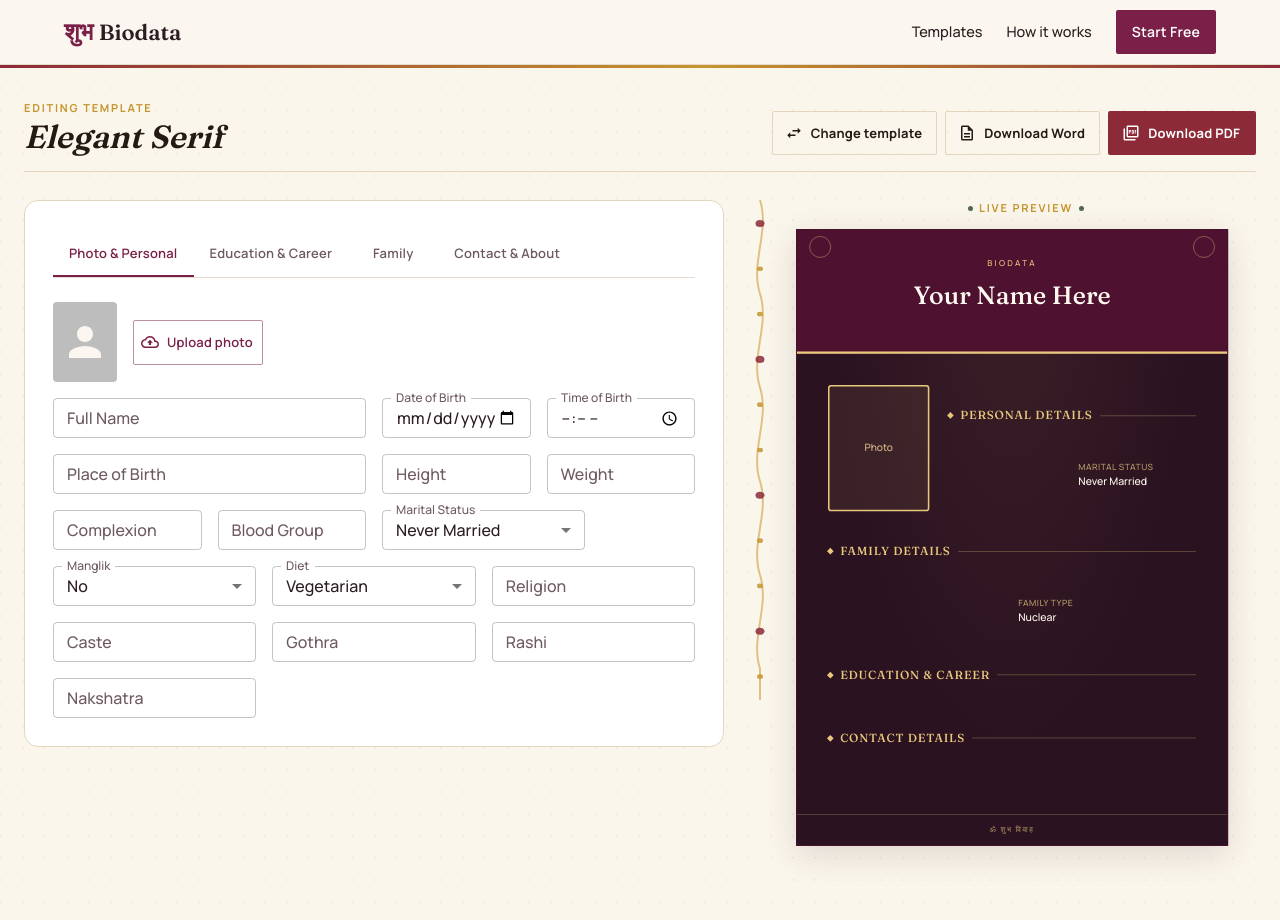
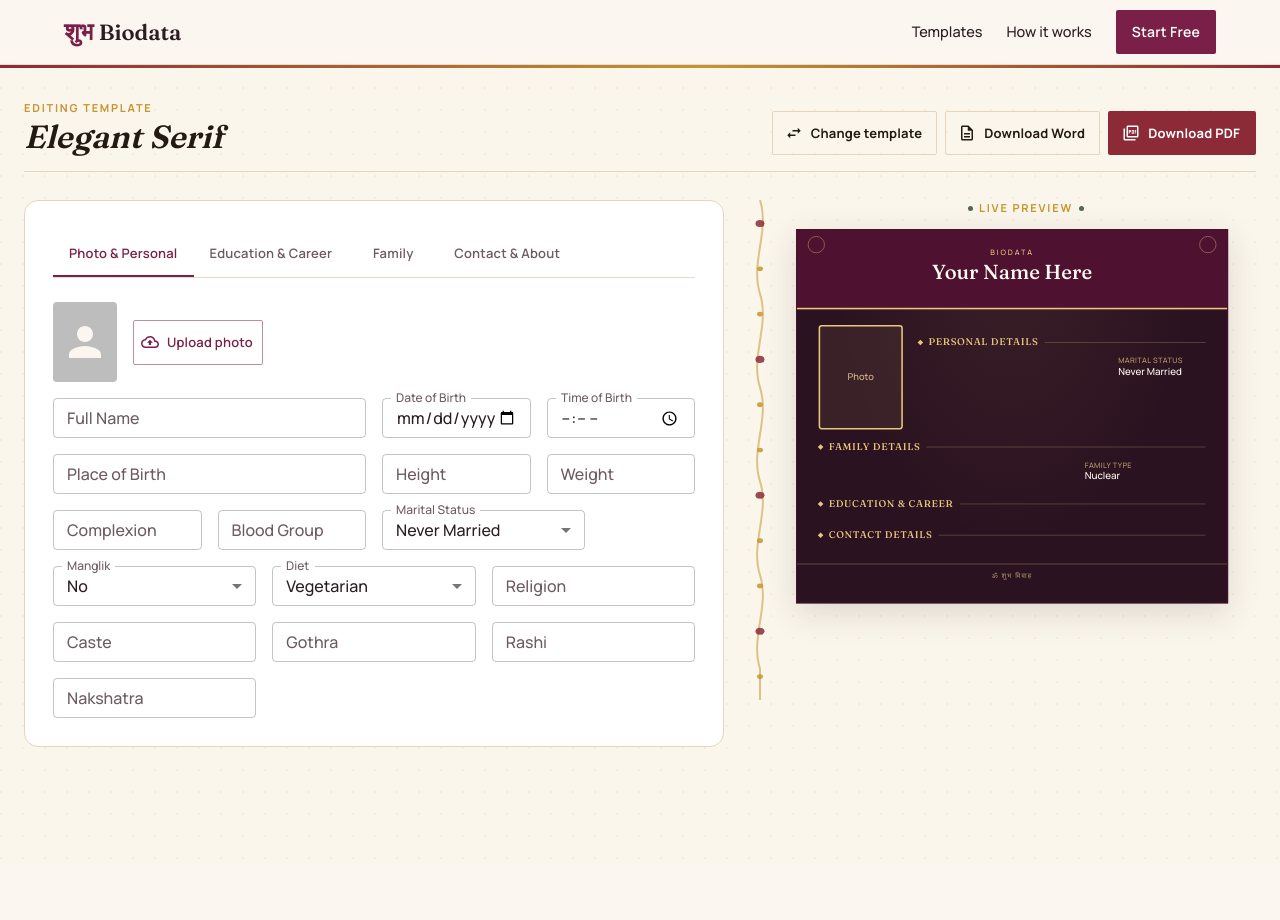
Before and after one commit to Ranjeet-lohar/Shubh-Biodata, a Next.js app: page /editor/elegant-serif in a window 1280 px wide. Shown: the top 920 px of the page. After the commit the page ends 865 px from the top, so only its background shows below. Built offline with nearby package versions, Linux system fonts and the light colour scheme.

Commit message:
code update

```diff
--- a/src/components/previews/ElegantTemplate.tsx
+++ b/src/components/previews/ElegantTemplate.tsx
@@ -3,38 +3,48 @@
 import { Box, Typography, Avatar, Grid } from "@mui/material";
 import { BiodataFormData } from "@/lib/types";
 
+// ---- Palette (unchanged mood, slightly deeper contrast for print) ------
+const BG = "#2B1220";
+const PANEL = "#4E1230";
+const GOLD = "#E7C77C";
+const GOLD_DIM = "#B69B6B";
+const CREAM = "#FFF9F0";
+
+// Compact field: label + value share a line where possible instead of
+// stacking, and vertical margins are cut roughly in half from the previous
+// version — this is most of where the page-height savings come from.
 function Field({ label, value }: { label: string; value?: string | null }) {
   if (!value) return null;
   return (
-    <Box sx={{ mb: 1.1, breakInside: "avoid" }}>
+    <Box sx={{ mb: 0.55, breakInside: "avoid" }}>
       <Typography
         component="span"
-        sx={{ fontSize: 11, color: "#B69B6B", display: "block", letterSpacing: 0.6, textTransform: "uppercase" }}
+        sx={{ fontSize: 9.5, color: GOLD_DIM, display: "block", letterSpacing: 0.5, textTransform: "uppercase", lineHeight: 1.3 }}
       >
         {label}
       </Typography>
-      <Typography sx={{ fontSize: 13.5, color: "#FFF9F0", fontWeight: 500 }}>{value}</Typography>
+      <Typography sx={{ fontSize: 12.5, color: CREAM, fontWeight: 500, lineHeight: 1.35 }}>{value}</Typography>
     </Box>
   );
 }
 
 function SectionTitle({ children }: { children: React.ReactNode }) {
   return (
-    <Box sx={{ display: "flex", alignItems: "center", gap: 1.2, mb: 1.8, mt: 3.5, breakAfter: "avoid" }}>
-      <Box sx={{ width: 6, height: 6, transform: "rotate(45deg)", bgcolor: "#E7C77C", flexShrink: 0 }} />
+    <Box sx={{ display: "flex", alignItems: "center", gap: 1, mb: 1, mt: 1.6, breakAfter: "avoid" }}>
+      <Box sx={{ width: 5, height: 5, transform: "rotate(45deg)", bgcolor: GOLD, flexShrink: 0 }} />
       <Typography
         sx={{
           fontFamily: "var(--font-display)",
-          fontSize: 15,
-          letterSpacing: 1,
+          fontSize: 12.5,
+          letterSpacing: 0.8,
           textTransform: "uppercase",
-          color: "#E7C77C",
+          color: GOLD,
           whiteSpace: "nowrap",
         }}
       >
         {children}
       </Typography>
-      <Box sx={{ flex: 1, height: "1px", bgcolor: "rgba(231,199,124,0.35)" }} />
+      <Box sx={{ flex: 1, height: "1px", bgcolor: "rgba(231,199,124,0.3)" }} />
     </Box>
   );
 }
@@ -46,78 +56,76 @@ export default function RoyalTemplate({ data }: { data: BiodataFormData }) {
   return (
     <Box
       sx={{
-        bgcolor: "#2B1220",
+        bgcolor: BG,
         backgroundImage: "radial-gradient(ellipse at top, rgba(231,199,124,0.08), transparent 60%)",
-        border: "1px solid #4E1230",
-        p: 0,
+        border: `1px solid ${PANEL}`,
         fontFamily: "var(--font-body)",
         minHeight: 480,
-        color: "#FFF9F0",
+        color: CREAM,
         overflow: "hidden",
+        // --- Print: pinned to exactly one A4 page -----------------------
+        // Fixed height (not minHeight) + hidden overflow is what actually
+        // prevents a second blank page — a couple of extra millimetres of
+        // content used to be enough to spill over before.
         "@media print": {
-          bgcolor: "#2B1220 !important",
+          bgcolor: `${BG} !important`,
           WebkitPrintColorAdjust: "exact",
           printColorAdjust: "exact",
           border: "none",
           boxShadow: "none",
           width: "210mm",
-          minHeight: "297mm",
+          height: "297mm",
+          overflow: "hidden",
         },
       }}
     >
-      {/* Canopy header */}
+      {/* Header */}
       <Box
         sx={{
-          bgcolor: "#4E1230",
-          borderBottom: "3px solid #E7C77C",
+          bgcolor: PANEL,
+          borderBottom: `2px solid ${GOLD}`,
           textAlign: "center",
-          py: { xs: 3.5, sm: 4.5 },
+          py: { xs: 2.25, sm: 2.75 },
           px: 3,
           position: "relative",
           "&::before, &::after": {
             content: '""',
             position: "absolute",
             top: 8,
-            width: 28,
-            height: 28,
-            border: "1px solid #E7C77C",
+            width: 22,
+            height: 22,
+            border: `1px solid ${GOLD}`,
             borderRadius: "50%",
             opacity: 0.5,
           },
-          "&::before": { left: 16 },
-          "&::after": { right: 16 },
+          "&::before": { left: 14 },
+          "&::after": { right: 14 },
         }}
       >
-        <Typography sx={{ fontSize: 10.5, letterSpacing: 3, color: "#E7C77C", textTransform: "uppercase", mb: 1 }}>
+        <Typography sx={{ fontSize: 9.5, letterSpacing: 2.5, color: GOLD, textTransform: "uppercase", mb: 0.5 }}>
           Biodata
         </Typography>
-        <Typography
-          sx={{
-            fontFamily: "var(--font-display)",
-            fontSize: { xs: 24, sm: 32 },
-            color: "#FFF9F0",
-          }}
-        >
+        <Typography sx={{ fontFamily: "var(--font-display)", fontSize: { xs: 21, sm: 26 }, color: CREAM, lineHeight: 1.15 }}>
           {name}
         </Typography>
-        <Box sx={{ height: 1, width: 90, bgcolor: "#E7C77C", mx: "auto", mt: 1.5, mb: 1.2, opacity: 0.6 }} />
-        {tagline && <Typography sx={{ fontSize: 12.5, color: "#D8B98A", letterSpacing: 0.5 }}>{tagline}</Typography>}
+        <Box sx={{ height: 1, width: 70, bgcolor: GOLD, mx: "auto", mt: 1, mb: 0.9, opacity: 0.6 }} />
+        {tagline && <Typography sx={{ fontSize: 11.5, color: "#D8B98A", letterSpacing: 0.4 }}>{tagline}</Typography>}
       </Box>
 
-      <Box sx={{ p: { xs: 3, sm: 5 } }}>
-        {/* Photo + Personal */}
-        <Box sx={{ display: "flex", gap: 3, flexDirection: { xs: "column", sm: "row" } }}>
-          <Box sx={{ width: { xs: "100%", sm: 130 }, flexShrink: 0, display: "flex", justifyContent: { xs: "center", sm: "flex-start" } }}>
+      <Box sx={{ px: { xs: 2.5, sm: 3.5 }, py: { xs: 2, sm: 2.5 } }}>
+        {/* Photo + Personal, side by side */}
+        <Box sx={{ display: "flex", gap: 2.5, flexDirection: { xs: "column", sm: "row" } }}>
+          <Box sx={{ width: { xs: "100%", sm: 108 }, flexShrink: 0, display: "flex", justifyContent: { xs: "center", sm: "flex-start" } }}>
             <Avatar
               src={data.photoDataUrl || undefined}
               variant="rounded"
               sx={{
-                width: 130,
-                height: 162,
+                width: 108,
+                height: 134,
                 bgcolor: "rgba(231,199,124,0.08)",
                 borderRadius: 1,
-                border: "2px solid #E7C77C",
-                fontSize: 13,
+                border: `2px solid ${GOLD}`,
+                fontSize: 12,
                 color: "#D8B98A",
               }}
             >
@@ -127,57 +135,57 @@ export default function RoyalTemplate({ data }: { data: BiodataFormData }) {
 
           <Box sx={{ flex: 1 }}>
             <SectionTitle>Personal Details</SectionTitle>
-            <Grid container spacing={2}>
-              <Grid item xs={6}><Field label="Date of Birth" value={data.personal.dob} /></Grid>
-              <Grid item xs={6}><Field label="Time of Birth" value={data.personal.timeOfBirth} /></Grid>
-              <Grid item xs={6}><Field label="Place of Birth" value={data.personal.placeOfBirth} /></Grid>
-              <Grid item xs={6}><Field label="Height" value={data.personal.height} /></Grid>
-              <Grid item xs={6}><Field label="Complexion" value={data.personal.complexion} /></Grid>
-              <Grid item xs={6}><Field label="Marital Status" value={data.personal.maritalStatus} /></Grid>
-              <Grid item xs={6}><Field label="Religion" value={data.personal.religion} /></Grid>
-              <Grid item xs={6}><Field label="Caste / Gothra" value={[data.personal.caste, data.personal.gothra].filter(Boolean).join(" / ")} /></Grid>
-              <Grid item xs={6}><Field label="Rashi" value={data.personal.rashi} /></Grid>
-              <Grid item xs={6}><Field label="Nakshatra" value={data.personal.nakshatra} /></Grid>
+            <Grid container columnSpacing={2} rowSpacing={0}>
+              <Grid item xs={4}><Field label="Date of Birth" value={data.personal.dob} /></Grid>
+              <Grid item xs={4}><Field label="Time of Birth" value={data.personal.timeOfBirth} /></Grid>
+              <Grid item xs={4}><Field label="Place of Birth" value={data.personal.placeOfBirth} /></Grid>
+              <Grid item xs={4}><Field label="Height" value={data.personal.height} /></Grid>
+              <Grid item xs={4}><Field label="Complexion" value={data.personal.complexion} /></Grid>
+              <Grid item xs={4}><Field label="Marital Status" value={data.personal.maritalStatus} /></Grid>
+              <Grid item xs={4}><Field label="Religion" value={data.personal.religion} /></Grid>
+              <Grid item xs={4}><Field label="Caste / Gothra" value={[data.personal.caste, data.personal.gothra].filter(Boolean).join(" / ")} /></Grid>
+              <Grid item xs={4}><Field label="Rashi" value={data.personal.rashi} /></Grid>
+              <Grid item xs={4}><Field label="Nakshatra" value={data.personal.nakshatra} /></Grid>
             </Grid>
           </Box>
         </Box>
 
         {/* Family */}
         <SectionTitle>Family Details</SectionTitle>
-        <Grid container spacing={2}>
-          <Grid item xs={6}><Field label="Father's Name" value={data.family?.fatherName} /></Grid>
-          <Grid item xs={6}><Field label="Father's Occupation" value={data.family?.fatherOccupation} /></Grid>
-          <Grid item xs={6}><Field label="Mother's Name" value={data.family?.motherName} /></Grid>
-          <Grid item xs={6}><Field label="Mother's Occupation" value={data.family?.motherOccupation} /></Grid>
-          <Grid item xs={6}><Field label="Siblings" value={data.family?.siblings} /></Grid>
-          <Grid item xs={6}><Field label="Family Type" value={data.family?.familyType} /></Grid>
-          <Grid item xs={6}><Field label="Family Status" value={data.family?.familyStatus} /></Grid>
-          <Grid item xs={6}><Field label="Native Place" value={data.family?.nativePlace} /></Grid>
+        <Grid container columnSpacing={2} rowSpacing={0}>
+          <Grid item xs={4}><Field label="Father's Name" value={data.family?.fatherName} /></Grid>
+          <Grid item xs={4}><Field label="Father's Occupation" value={data.family?.fatherOccupation} /></Grid>
+          <Grid item xs={4}><Field label="Mother's Name" value={data.family?.motherName} /></Grid>
+          <Grid item xs={4}><Field label="Mother's Occupation" value={data.family?.motherOccupation} /></Grid>
+          <Grid item xs={4}><Field label="Siblings" value={data.family?.siblings} /></Grid>
+          <Grid item xs={4}><Field label="Family Type" value={data.family?.familyType} /></Grid>
+          <Grid item xs={4}><Field label="Family Status" value={data.family?.familyStatus} /></Grid>
+          <Grid item xs={4}><Field label="Native Place" value={data.family?.nativePlace} /></Grid>
         </Grid>
 
         {/* Education & Career */}
-        <SectionTitle>Education & Career</SectionTitle>
-        <Grid container spacing={2}>
-          <Grid item xs={6}><Field label="Qualification" value={data.education.qualification} /></Grid>
-          <Grid item xs={6}><Field label="Occupation" value={data.education.occupation} /></Grid>
-          <Grid item xs={6}><Field label="Company / Organization" value={data.education?.company} /></Grid>
-          <Grid item xs={6}><Field label="Annual Income" value={data.education?.income} /></Grid>
+        <SectionTitle>Education &amp; Career</SectionTitle>
+        <Grid container columnSpacing={2} rowSpacing={0}>
+          <Grid item xs={4}><Field label="Qualification" value={data.education.qualification} /></Grid>
+          <Grid item xs={4}><Field label="Occupation" value={data.education.occupation} /></Grid>
+          <Grid item xs={4}><Field label="Company / Organization" value={data.education?.company} /></Grid>
+          <Grid item xs={4}><Field label="Annual Income" value={data.education?.income} /></Grid>
         </Grid>
 
         {/* Contact */}
         <SectionTitle>Contact Details</SectionTitle>
-        <Grid container spacing={2}>
-          <Grid item xs={6}><Field label="Mobile" value={data.contact.phone || data.contact.mobile} /></Grid>
-          <Grid item xs={6}><Field label="Email" value={data.contact?.email} /></Grid>
-          <Grid item xs={12}><Field label="Address" value={data.contact?.address} /></Grid>
-          <Grid item xs={6}><Field label="City" value={data.contact?.city} /></Grid>
-          <Grid item xs={6}><Field label="State" value={data.contact?.state} /></Grid>
+        <Grid container columnSpacing={2} rowSpacing={0}>
+          <Grid item xs={4}><Field label="Mobile" value={data.contact.phone || data.contact.mobile} /></Grid>
+          <Grid item xs={4}><Field label="Email" value={data.contact?.email} /></Grid>
+          <Grid item xs={4}><Field label="City" value={data.contact?.city} /></Grid>
+          <Grid item xs={4}><Field label="State" value={data.contact?.state} /></Grid>
+          <Grid item xs={8}><Field label="Address" value={data.contact?.address} /></Grid>
         </Grid>
 
         {data.about && (
           <>
             <SectionTitle>About</SectionTitle>
-            <Typography sx={{ fontSize: 13.25, color: "#FFF9F0", lineHeight: 1.7, opacity: 0.9 }}>
+            <Typography sx={{ fontSize: 12, color: CREAM, lineHeight: 1.5, opacity: 0.9 }}>
               {data.about}
             </Typography>
           </>
@@ -185,8 +193,8 @@ export default function RoyalTemplate({ data }: { data: BiodataFormData }) {
       </Box>
 
       {/* Footer rule */}
-      <Box sx={{ borderTop: "1px solid rgba(231,199,124,0.3)", py: 1.5, textAlign: "center" }}>
-        <Typography sx={{ fontSize: 9.5, letterSpacing: 2, color: "#B69B6B", textTransform: "uppercase" }}>
+      <Box sx={{ borderTop: "1px solid rgba(231,199,124,0.3)", py: 0.9, textAlign: "center" }}>
+        <Typography sx={{ fontSize: 9, letterSpacing: 1.6, color: GOLD_DIM, textTransform: "uppercase" }}>
           ॐ शुभ विवाह
         </Typography>
       </Box>
--- a/src/components/previews/ModernTemplate.tsx
+++ b/src/components/previews/ModernTemplate.tsx
@@ -3,32 +3,50 @@
 import { Box, Typography, Avatar } from "@mui/material";
 import { BiodataFormData } from "@/lib/types";
 
-// ---- Design tokens (shared with the editor shell + MinimalTemplate) ------
-const INK = "#241A14";
-const GOLD = "#C6952F";
-const GOLD_SOFT = "#E7D3A6";
-const LINE = "#EFE7DA";
+// ---- Design tokens ---------------------------------------------------
+// A different palette/mood from ModernTemplate on purpose: deep emerald +
+// antique gold on warm ivory, Art-Deco symmetry instead of a sidebar split.
+const INK = "#16302B";
+const GOLD = "#B8923F";
+const GOLD_DEEP = "#8C6B26";
+const IVORY = "#FBF6EC";
+const LINE = "#E3D6B8";
 
-// Each field is its own label-then-value block. Because label and value each
-// get the full column width on their own line, a long value just wraps
-// within itself — it can never squeeze into a narrow leftover flex slot the
-// way it did in the old 3-column row, which is what caused the crowding.
 function Item({ label, value }: { label: string; value: string }) {
   if (!value) return null;
   return (
-    <Box sx={{ py: 0.9, borderBottom: `1px solid ${LINE}` }}>
-      <Typography sx={{ fontSize: 10.5, fontWeight: 700, letterSpacing: "0.08em", textTransform: "uppercase", color: "#A9967A" }}>
+    <Box sx={{ py: 0.85 }}>
+      <Typography
+        sx={{
+          fontSize: 10,
+          fontWeight: 700,
+          letterSpacing: "0.14em",
+          textTransform: "uppercase",
+          color: GOLD_DEEP,
+        }}
+      >
         {label}
       </Typography>
-      <Typography sx={{ fontSize: 13.5, fontWeight: 600, color: INK, lineHeight: 1.45, mt: 0.25 }}>{value}</Typography>
+      <Typography sx={{ fontSize: 13.5, fontWeight: 600, color: INK, lineHeight: 1.45, mt: 0.2 }}>
+        {value}
+      </Typography>
     </Box>
   );
 }
 
 function SectionHeading({ children }: { children: React.ReactNode }) {
   return (
-    <Box sx={{ display: "flex", alignItems: "baseline", gap: 1.25, mb: 0.5 }}>
-      <Typography sx={{ fontSize: 11, fontWeight: 700, letterSpacing: "0.14em", textTransform: "uppercase", color: GOLD, whiteSpace: "nowrap" }}>
+    <Box sx={{ display: "flex", alignItems: "center", gap: 1, mb: 1 }}>
+      <Box sx={{ width: 5, height: 5, bgcolor: GOLD, transform: "rotate(45deg)" }} />
+      <Typography
+        sx={{
+          fontSize: 11,
+          fontWeight: 700,
+          letterSpacing: "0.18em",
+          textTransform: "uppercase",
+          color: GOLD_DEEP,
+        }}
+      >
         {children}
       </Typography>
       <Box sx={{ flex: 1, height: "1px", bgcolor: LINE }} />
@@ -36,50 +54,33 @@ function SectionHeading({ children }: { children: React.ReactNode }) {
   );
 }
 
-// A single slanted accent shape in the sidebar corner — the one geometric
-// gesture in an otherwise plain panel, standing in for the ornament every
-// other template in the set gets somewhere.
-function AccentWedge() {
+// A row of small diamonds, used above/below the header as the recurring
+// Art-Deco motif instead of a single ornament in one corner.
+function DiamondRule() {
   return (
-    <Box
-      sx={{
-        position: "absolute",
-        top: 0,
-        right: 0,
-        width: 90,
-        height: 90,
-        overflow: "hidden",
-        pointerEvents: "none",
-      }}
-    >
-      <Box
-        sx={{
-          position: "absolute",
-          top: -45,
-          right: -45,
-          width: 90,
-          height: 90,
-          bgcolor: GOLD,
-          opacity: 0.16,
-          transform: "rotate(45deg)",
-        }}
-      />
+    <Box sx={{ display: "flex", justifyContent: "center", gap: 1.1, my: 1.5 }}>
+      {Array.from({ length: 7 }).map((_, i) => (
+        <Box
+          key={i}
+          sx={{
+            width: i === 3 ? 8 : 5,
+            height: i === 3 ? 8 : 5,
+            bgcolor: i === 3 ? GOLD : GOLD_SOFT_COLOR(i),
+            transform: "rotate(45deg)",
+          }}
+        />
+      ))}
     </Box>
   );
 }
 
-export default function ModernTemplate({
-  data,
-  variant = "slate",
-}: {
-  data: BiodataFormData;
-  variant?: "slate" | "teal";
-}) {
-  // Two dark options within the shared palette, rather than an unrelated
-  // green/teal accent — keeps this template feeling like the same product
-  // as the editor and the Minimal template.
-  const dark = variant === "slate" ? "#3B141C" : "#1F332B";
+function GOLD_SOFT_COLOR(i: number) {
+  // fades outward from the centre diamond
+  const distance = Math.abs(i - 3);
+  return distance === 1 ? GOLD : "#D8C48F";
+}
 
+export default function DecoTemplate({ data }: { data: BiodataFormData }) {
   const personalItems: [string, string][] = [
     ["Date of Birth", data.personal.dob],
     ["Place of Birth", data.personal.placeOfBirth],
@@ -100,54 +101,97 @@ export default function ModernTemplate({
   return (
     <Box
       sx={{
-        display: "flex",
-        bgcolor: "#fff",
+        bgcolor: IVORY,
         fontFamily: "var(--font-body)",
         minHeight: 500,
         border: `1px solid ${LINE}`,
-        borderRadius: "14px",
-        boxShadow: `0 18px 44px ${INK}14`,
+        borderRadius: "4px",
+        boxShadow: `0 18px 44px ${INK}1A`,
         overflow: "hidden",
+        position: "relative",
       }}
     >
-      <Box sx={{ position: "relative", width: "34%", bgcolor: dark, color: "#fff", p: 3, display: "flex", flexDirection: "column" }}>
-        <AccentWedge />
-        <Box sx={{ p: "3px", borderRadius: "10px", border: `1px solid rgba(255,255,255,0.25)`, mb: 2, alignSelf: "flex-start", width: "100%", position: "relative" }}>
+      {/* Outer deco frame — a second inset border is the signature device */}
+      <Box
+        sx={{
+          position: "absolute",
+          inset: 10,
+          border: `1px solid ${LINE}`,
+          pointerEvents: "none",
+        }}
+      />
+
+      <Box sx={{ position: "relative", px: 4, pt: 4, pb: 3.5, textAlign: "center" }}>
+        <Box
+          sx={{
+            width: 108,
+            height: 108,
+            mx: "auto",
+            p: "5px",
+            borderRadius: "50%",
+            border: `2px solid ${GOLD}`,
+            outline: `1px solid ${LINE}`,
+            outlineOffset: "4px",
+          }}
+        >
           <Avatar
             src={data.photoDataUrl || undefined}
-            variant="rounded"
-            sx={{ width: "100%", height: 160, bgcolor: "rgba(255,255,255,0.08)", borderRadius: "8px" }}
+            sx={{ width: "100%", height: "100%", bgcolor: `${INK}0D`, color: INK }}
           >
             Photo
           </Avatar>
         </Box>
+
         <Typography
-          sx={{ fontFamily: "var(--font-display)", fontStyle: "italic", fontWeight: 600, color: "#fff", fontSize: 27, lineHeight: 1.16, position: "relative" }}
+          sx={{
+            fontFamily: "var(--font-display)",
+            fontWeight: 700,
+            color: INK,
+            fontSize: 26,
+            letterSpacing: "0.03em",
+            mt: 2,
+          }}
         >
           {data.personal.fullName || "Your Name Here"}
         </Typography>
-        <Box sx={{ width: 40, height: 2, bgcolor: GOLD, my: 1.5 }} />
-        <Typography sx={{ fontSize: 12.5, color: "rgba(255,255,255,0.75)", letterSpacing: "0.02em" }}>
-          {[data.education.occupation, data.contact.city].filter(Boolean).join("   ·   ") || "Occupation   ·   City"}
+
+        <DiamondRule />
+
+        <Typography sx={{ fontSize: 12.5, color: GOLD_DEEP, letterSpacing: "0.06em" }}>
+          {[data.education.occupation, data.contact.city].filter(Boolean).join("   •   ") ||
+            "Occupation   •   City"}
         </Typography>
 
-        <Box sx={{ mt: "auto", pt: 3, borderTop: "1px solid rgba(255,255,255,0.14)" }}>
-          <Typography sx={{ fontSize: 10.5, color: GOLD, letterSpacing: "0.14em", fontWeight: 700, mb: 0.75 }}>
-            CONTACT
-          </Typography>
-          <Typography sx={{ fontSize: 12, color: "rgba(255,255,255,0.85)", py: 0.15 }}>{data.contact.phone}</Typography>
-          <Typography sx={{ fontSize: 12, color: "rgba(255,255,255,0.85)", py: 0.15 }}>{data.contact.email}</Typography>
-        </Box>
-      </Box>
-
-      <Box sx={{ width: "66%", p: 3.5 }}>
         {data.about && (
-          <Typography sx={{ fontSize: 13, fontStyle: "italic", color: "#6B5D4E", mb: 2.5, lineHeight: 1.6 }}>
+          <Typography
+            sx={{
+              fontSize: 13,
+              fontStyle: "italic",
+              color: "#5B5142",
+              mt: 2,
+              lineHeight: 1.6,
+              maxWidth: 440,
+              mx: "auto",
+            }}
+          >
             &ldquo;{data.about}&rdquo;
           </Typography>
         )}
+      </Box>
+
+      <Box sx={{ position: "relative", px: 4, pb: 4 }}>
         <Box sx={{ display: "grid", gridTemplateColumns: "1fr 1fr", columnGap: 4, position: "relative" }}>
-          <Box sx={{ position: "absolute", left: "50%", top: 0, bottom: 0, width: "1px", bgcolor: LINE, display: { xs: "none", sm: "block" } }} />
+          <Box
+            sx={{
+              position: "absolute",
+              left: "50%",
+              top: 4,
+              bottom: 4,
+              width: "1px",
+              bgcolor: LINE,
+              display: { xs: "none", sm: "block" },
+            }}
+          />
           <Box>
             <SectionHeading>Personal</SectionHeading>
             {personalItems.map(([label, value]) => (
@@ -161,6 +205,23 @@ export default function ModernTemplate({
             ))}
           </Box>
         </Box>
+
+        <Box
+          sx={{
+            mt: 3,
+            pt: 2,
+            borderTop: `1px solid ${LINE}`,
+            display: "flex",
+            justifyContent: "center",
+            gap: 3,
+          }}
+        >
+          <Typography sx={{ fontSize: 12, color: INK }}>{data.contact.phone}</Typography>
+          {data.contact.phone && data.contact.email && (
+            <Box sx={{ width: 4, height: 4, bgcolor: GOLD, transform: "rotate(45deg)", alignSelf: "center" }} />
+          )}
+          <Typography sx={{ fontSize: 12, color: INK }}>{data.contact.email}</Typography>
+        </Box>
       </Box>
     </Box>
   );
```
Also changed, not shown: src/components/TemplateCard.tsx (+1 -20 lines), src/components/previews/MinimalTemplate.tsx (+34 -18 lines), src/components/previews/MonogramTemplate.tsx (+46 -32 lines), src/components/previews/RoyalTemplate.tsx (+48 -23 lines), src/components/previews/TraditionalTemplate.tsx (+58 -43 lines).
